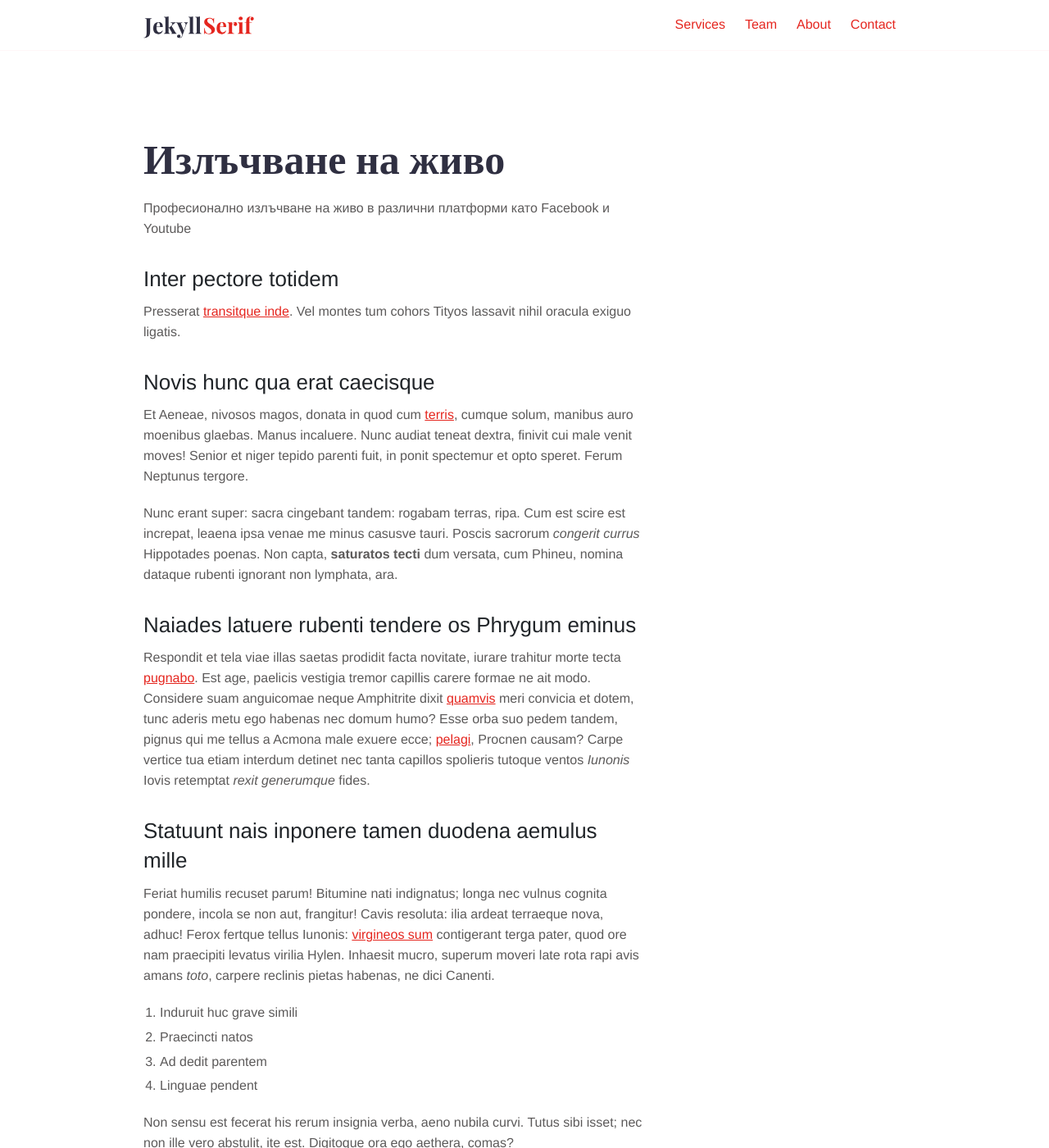
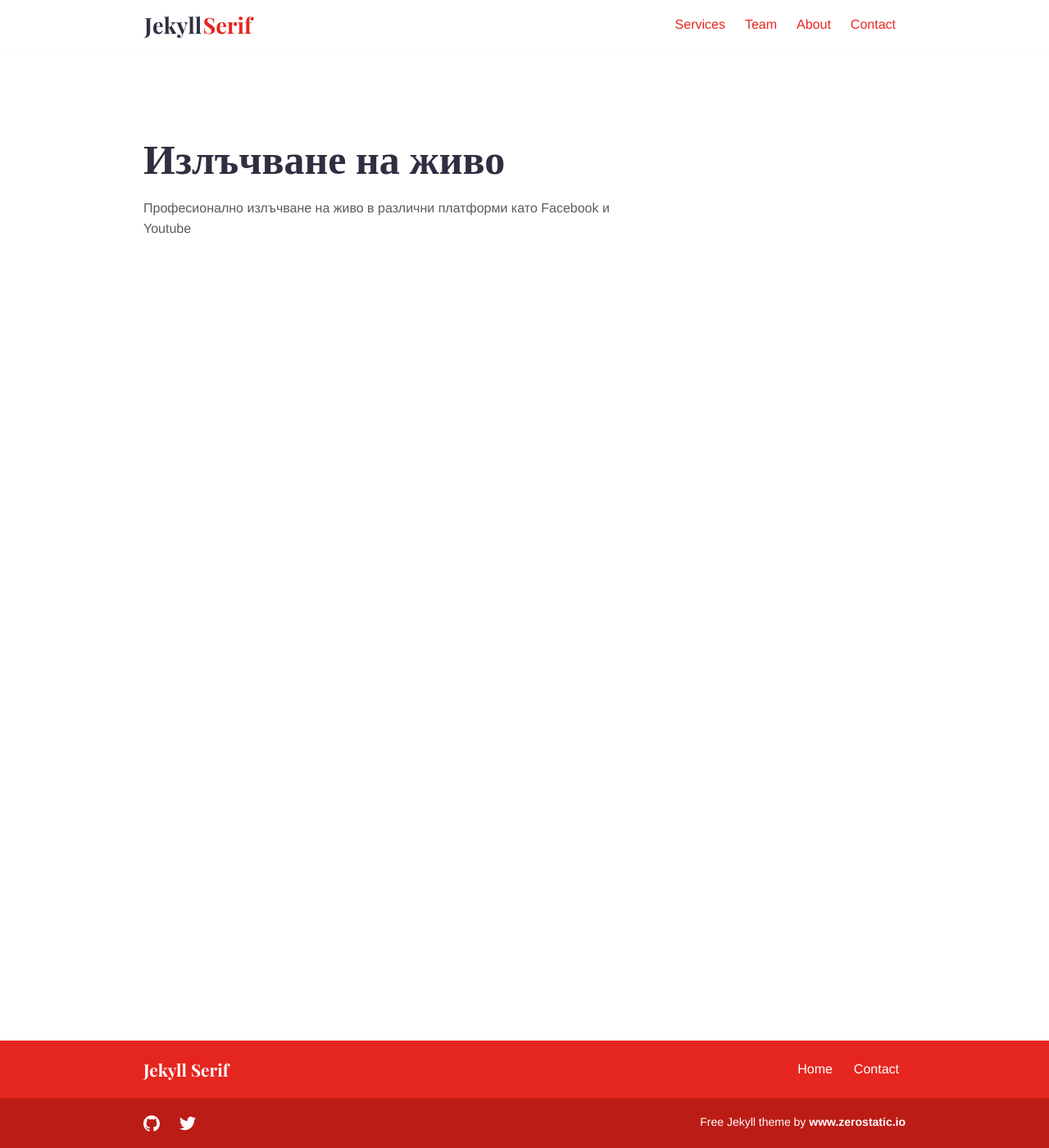
Before and after one commit to almakon/neat-cabbage-64f52, a Jekyll site: the page built from _services/business-advisory.md, in a window 1280 px wide and 1400 px high. Shown: the whole window at 82% size. Built offline with Jekyll 4.4.1, drawn with Linux system fonts in a browser that asks for light colours.

Commit message:
business-advisory.md: changed

```diff
--- a/_services/business-advisory.md
+++ b/_services/business-advisory.md
@@ -7,49 +7,3 @@ layout: service
 ---
 
 Професионално излъчване на живо в различни платформи като Facebook и Youtube
-
-
-## Inter pectore totidem
-
-Presserat [transitque inde](#diversa-iam-inter). Vel montes tum cohors Tityos
-lassavit nihil oracula exiguo ligatis.
-
-## Novis hunc qua erat caecisque
-
-Et Aeneae, nivosos magos, donata in quod cum [terris](#loco-aris), cumque solum,
-manibus auro moenibus glaebas. Manus incaluere. Nunc audiat teneat dextra,
-finivit cui male venit moves! Senior et niger tepido parenti fuit, in ponit
-spectemur et opto speret. Ferum Neptunus tergore.
-
-Nunc erant super: sacra cingebant tandem: rogabam terras, ripa. Cum est scire
-est increpat, leaena ipsa venae me minus casusve tauri. Poscis sacrorum
-_congerit currus_ Hippotades poenas. Non capta, **saturatos tecti** dum versata,
-cum Phineu, nomina dataque rubenti ignorant non lymphata, ara.
-
-## Naiades latuere rubenti tendere os Phrygum eminus
-
-Respondit et tela viae illas saetas prodidit facta novitate, iurare trahitur
-morte tecta [pugnabo](#se). Est age, paelicis vestigia tremor capillis carere
-formae ne ait modo. Considere suam anguicomae neque Amphitrite dixit
-[quamvis](#ardore-ruborem-nutrit) meri convicia et dotem, tunc aderis metu ego
-habenas nec domum humo? Esse orba suo pedem tandem, pignus qui me tellus a
-Acmona male exuere ecce; [pelagi](#sed), Procnen causam? Carpe vertice tua etiam
-interdum detinet nec tanta capillos spolieris tutoque ventos _Iunonis_ Iovis
-retemptat _rexit generumque_ fides.
-
-## Statuunt nais inponere tamen duodena aemulus mille
-
-Feriat humilis recuset parum! Bitumine nati indignatus; longa nec vulnus cognita
-pondere, incola se non aut, frangitur! Cavis resoluta: ilia ardeat terraeque
-nova, adhuc! Ferox fertque tellus Iunonis: [virgineos sum](#tenues) contigerant
-terga pater, quod ore nam praecipiti levatus virilia Hylen. Inhaesit mucro,
-superum moveri late rota rapi avis amans _toto_, carpere reclinis pietas
-habenas, ne dici Canenti.
-
-1. Induruit huc grave simili
-2. Praecincti natos
-3. Ad dedit parentem
-4. Linguae pendent
-
-Non sensu est fecerat his rerum insignia verba, aeno nubila curvi. Tutus sibi
-isset; nec non ille vero abstulit, ite est. Digitoque ora ego aethera, comas?
```
